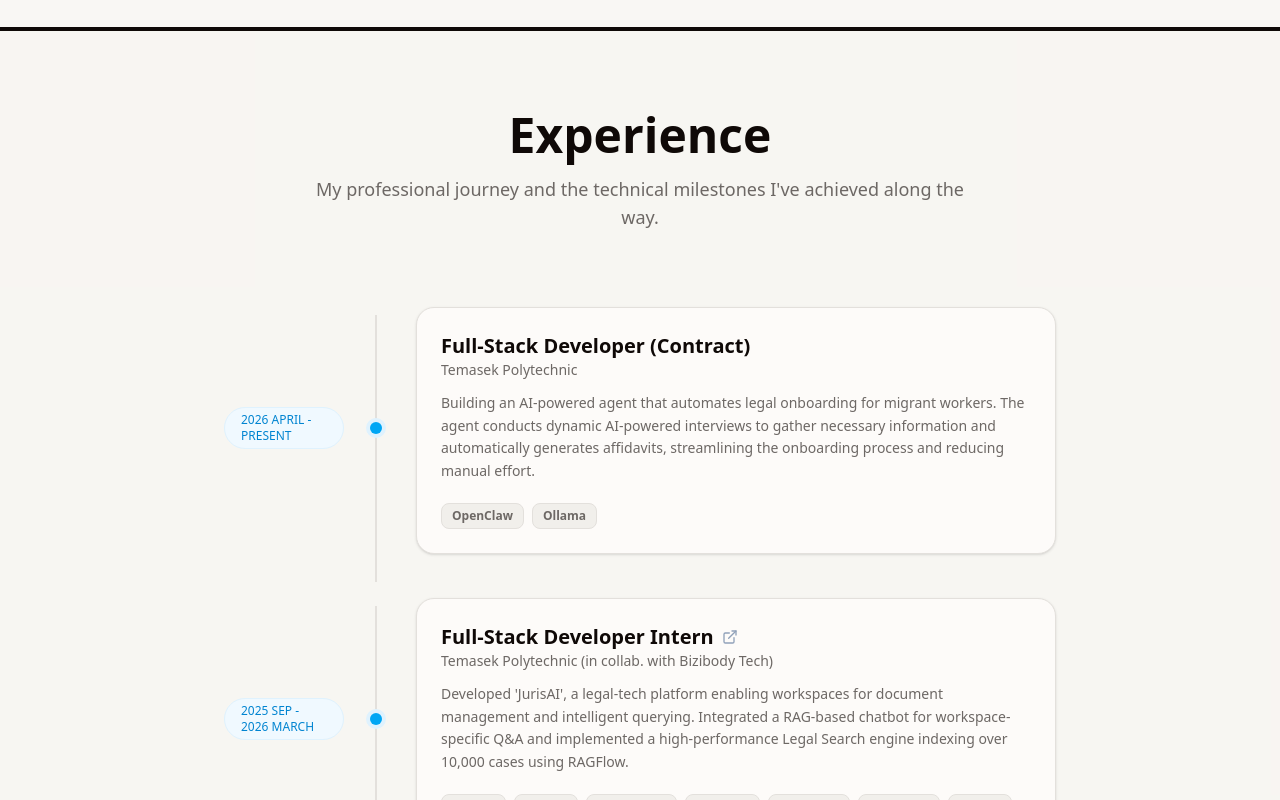
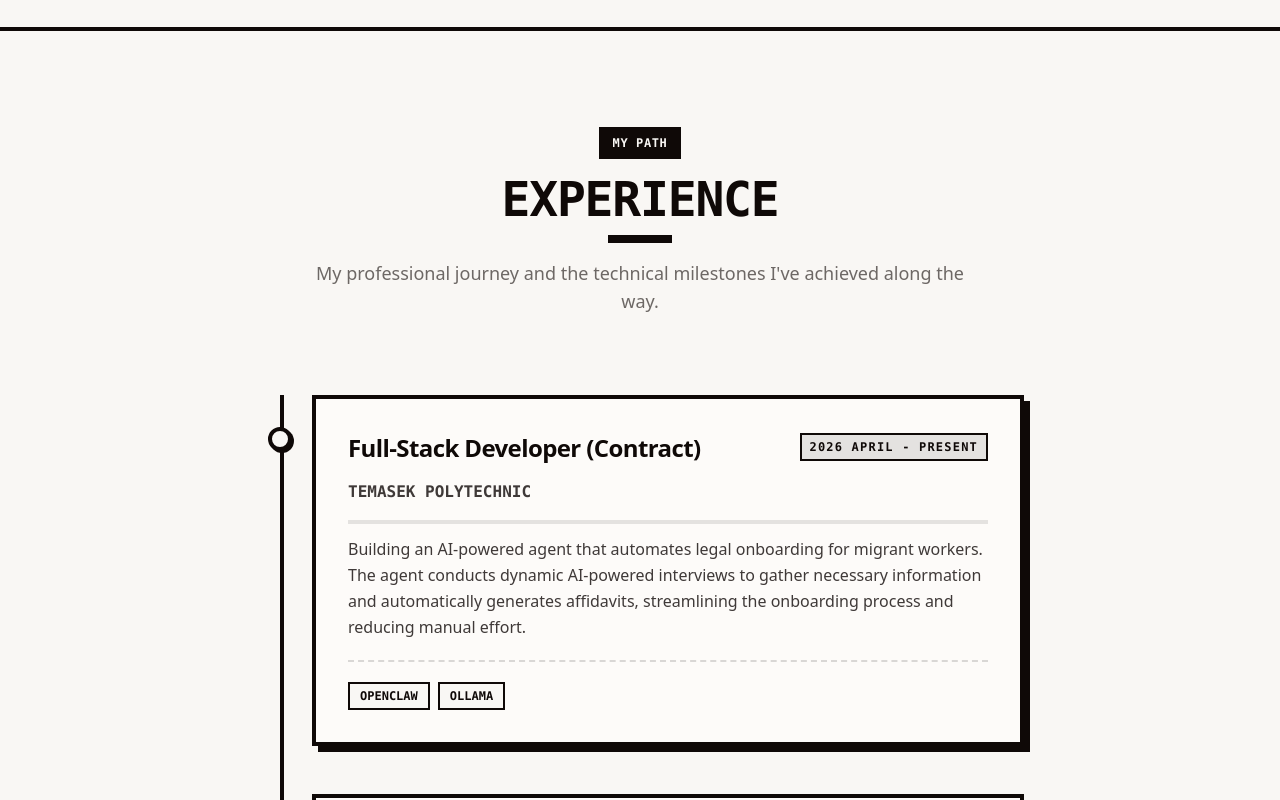
Before and after one commit to Hamizkhan08/Portfolio-Hamiz, a React (Vite) app: page / in a window 1280 px wide. Shown: the part 4540-5340 px from the top of the page. Built offline with nearby package versions, Linux system fonts and the light colour scheme.

Commit message:
Refactor: Revamp ExperienceCard and ExperienceSection components with Neubrutalism styling.

```diff
--- a/src/components/Experience/ExperienceCard.tsx
+++ b/src/components/Experience/ExperienceCard.tsx
@@ -10,24 +10,14 @@ interface ExperienceProps {
 
 export default function ExperienceCard({ role, company, companyLink, duration, description, technologies, projectLink }: ExperienceProps) {
     return (
-        <div className="relative pl-8 sm:pl-48 py-2 group">
-            <div className={`flex flex-col sm:flex-row items-center mb-1
-                before:absolute before:left-2 sm:before:left-0 before:h-full before:px-px before:bg-border sm:before:ml-38 before:self-start before:-translate-x-1/2 before:translate-y-3
-                after:absolute after:left-2 sm:after:left-0 after:size-3 after:bg-sky-500 after:ring-4 after:ring-sky-100 dark:after:ring-sky-900/30 after:rounded-full sm:after:ml-38 after:-translate-x-1/2 after:top-1/2 after:-translate-y-1/2 after:z-10 group-hover:after:scale-125 transition-transform duration-300`
-            }>
-                <time className="sm:absolute left-0 top-1/2 -translate-y-1/2 inline-flex items-center justify-center sm:justify-end mb-8 sm:mb-0 sm:pr-6 sm:w-36">
-                    <span className="text-xs font-semibold uppercase px-4 py-1 text-sky-600 bg-sky-50 dark:bg-sky-900/20 border border-sky-100 dark:border-sky-800 rounded-full sm:text-xs sm:font-medium">
-                        {duration}
-                    </span>
-                </time>
-                <div className="sr-only">{role}</div>
-            </div>
+        <div className="group relative w-full">
+            {/* Neubrutalist Experience Box */}
+            <div className="relative bg-card text-foreground p-6 sm:p-8 rounded-none border-4 border-foreground shadow-[6px_6px_0px_0px_var(--foreground)] group-hover:-translate-x-1 group-hover:-translate-y-1 group-hover:shadow-[10px_10px_0px_0px_var(--foreground)] active:translate-x-0 active:translate-y-0 active:shadow-[6px_6px_0px_0px_var(--foreground)] transition-all duration-300 ease-out">
 
-            <div className="relative bg-card p-6 rounded-2xl shadow-sm border border-border hover:shadow-md hover:border-sky-500/50 transition-all duration-300 group-hover:-translate-y-1 group-hover:shadow-lg">
-                <div className="flex flex-col sm:flex-row sm:justify-between sm:items-start mb-2">
-                    <div>
+                {/* Header Metadata */}
+                <div className="flex flex-col sm:flex-row sm:items-center sm:justify-between gap-2 mb-4">
                     <div className="flex items-center gap-2">
-                            <h3 className="text-xl font-bold text-card-foreground group-hover:text-sky-500 transition-colors">
+                        <h3 className="text-xl sm:text-2xl font-black tracking-tight leading-snug">
                             {role}
                         </h3>
                         {projectLink && (
@@ -35,34 +25,45 @@ export default function ExperienceCard({ role, company, companyLink, duration, d
                                 href={projectLink}
                                 target="_blank"
                                 rel="noopener noreferrer"
-                                    className="text-slate-400 hover:text-sky-500 transition-colors"
+                                className="text-foreground hover:bg-foreground hover:text-background p-1 border-2 border-transparent hover:border-foreground transition-all"
                                 title="View Project"
                             >
-                                     <svg xmlns="http://www.w3.org/2000/svg" width="16" height="16" viewBox="0 0 24 24" fill="none" stroke="currentColor" strokeWidth="2" strokeLinecap="round" strokeLinejoin="round" className="lucide lucide-external-link"><path d="M15 3h6v6"/><path d="M10 14 21 3"/><path d="M18 13v6a2 2 0 0 1-2 2H5a2 2 0 0 1-2-2V8a2 2 0 0 1 2-2h6"/></svg>
+                                <svg xmlns="http://www.w3.org/2000/svg" width="18" height="16" viewBox="0 0 24 24" fill="none" stroke="currentColor" strokeWidth="2.5" strokeLinecap="round" strokeLinejoin="round" className="size-4.5"><path d="M15 3h6v6"/><path d="M10 14 21 3"/><path d="M18 13v6a2 2 0 0 1-2 2H5a2 2 0 0 1-2-2V8a2 2 0 0 1 2-2h6"/></svg>
                             </a>
                         )}
                     </div>
-                        <div className="text-muted-foreground font-medium text-sm">
+                    <span className="font-mono text-xs font-black tracking-widest uppercase bg-foreground/10 px-2 py-1 border-2 border-foreground select-none self-start sm:self-center">
+                        {duration}
+                    </span>
+                </div>
+
+                {/* Company Label */}
+                <div className="font-mono text-sm sm:text-base font-black uppercase text-foreground/80 mb-4 select-none">
                     {companyLink ? (
-                                <a href={companyLink} target="_blank" rel="noopener noreferrer" className="hover:text-sky-600 hover:underline transition-colors">
+                        <a href={companyLink} target="_blank" rel="noopener noreferrer" className="underline underline-offset-4 decoration-2 hover:bg-foreground hover:text-background px-1 transition-all">
                             {company}
                         </a>
                     ) : (
                         company
                     )}
                 </div>
-                    </div>
-                </div>
 
-                <p className="mt-3 text-muted-foreground leading-relaxed text-sm">
+                <div className="w-full h-1 bg-foreground/10 my-3" />
+
+                {/* Description Paragraph */}
+                <p className="text-foreground/80 leading-relaxed font-medium text-md">
                     {description}
                 </p>
 
-                <div className="mt-5 flex flex-wrap gap-2">
+                {/* Horizontal blueprint line separator */}
+                <div className="w-full h-0.5 border-b-2 border-dashed border-foreground/15 my-5" />
+
+                {/* Technologies Grid */}
+                <div className="flex flex-wrap gap-2">
                     {technologies.map((tech, index) => (
                         <span
                             key={index}
-                            className="px-2.5 py-1 text-xs font-semibold text-muted-foreground bg-secondary border border-border rounded-md hover:text-sky-600 hover:bg-sky-50 dark:hover:bg-sky-900/20 hover:border-sky-200 transition-all"
+                            className="px-2.5 py-1 text-xs font-mono font-black uppercase bg-background border-2 border-foreground hover:bg-foreground hover:text-background transition-colors select-none"
                         >
                             {tech}
                         </span>
--- a/src/components/Experience/ExperienceSection.tsx
+++ b/src/components/Experience/ExperienceSection.tsx
@@ -21,24 +21,43 @@ const experiences = [
 
 export default function Experience() {
     return (
-        <section id="experience" className="md:py-20 py-10 w-full bg-secondary/20">
-            <div className="max-w-4xl mx-auto px-4 sm:px-6 lg:px-8">
+        <section id="experience" className="md:py-24 py-12 w-full bg-background border-b-4 border-foreground">
+            <div className="max-w-4xl mx-auto px-6 sm:px-10">
                 <FadeIn>
-                    <div className="text-center mb-16">
-                        <h2 className="text-4xl md:text-5xl font-bold text-foreground mb-4">Experience</h2>
-                        <p className="text-lg text-muted-foreground max-w-2xl mx-auto">
+                    <div className="text-center mb-20">
+                        <span className="font-mono inline-block px-3 py-1.5 text-xs font-black tracking-wider uppercase bg-foreground text-background border-2 border-foreground mb-4 select-none">
+                            My Path
+                        </span>
+                        <h2 className="text-4xl md:text-5xl font-black tracking-tight text-foreground select-none uppercase font-mono">Experience</h2>
+                        <div className="w-16 h-2 bg-foreground mx-auto mt-3 mb-4" />
+                        <p className="text-md sm:text-lg text-muted-foreground max-w-2xl mx-auto font-medium">
                             My professional journey and the technical milestones I've achieved along the way.
                         </p>
                     </div>
                 </FadeIn>
-                <div className="space-y-6">
+
+                {/* Timeline Layout with Single Left Vertical Robust Line */}
+                <div className="relative max-w-3xl mx-auto">
+                    {/* Continuous Vertical Timeline Track */}
+                    <div className="absolute left-4 sm:left-6 top-0 bottom-0 w-1 bg-foreground" />
+
+                    <div className="space-y-12">
                         {experiences.map((exp, index) => (
                             <FadeIn key={index} delay={index * 0.2}>
+                                <div className="relative flex items-start">
+                                    {/* Robust Solid Timeline Circle Marker */}
+                                    <div className="absolute left-4 sm:left-6 w-6 h-6 rounded-full bg-background border-4 border-foreground transform -translate-x-1/2 top-8 z-10 shadow-[2px_2px_0px_var(--foreground)]" />
+
+                                    {/* Experience Card Wrapper */}
+                                    <div className="w-full ml-10 sm:ml-14">
                                         <ExperienceCard
                                             {...exp}
                                         />
+                                    </div>
+                                </div>
                             </FadeIn>
                         ))}
+                    </div>
                 </div>
             </div>
         </section>
```
Lines whose indentation alone changed are shown as unchanged.
